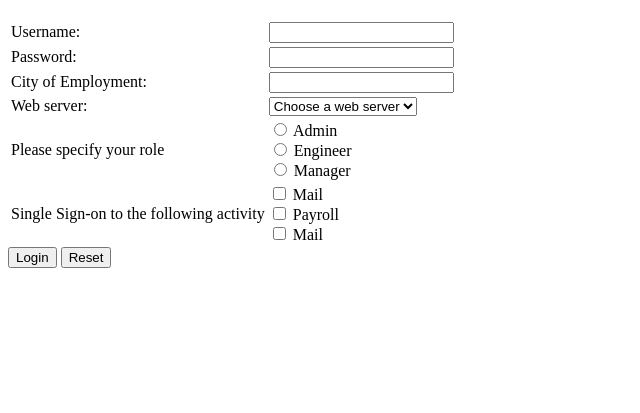
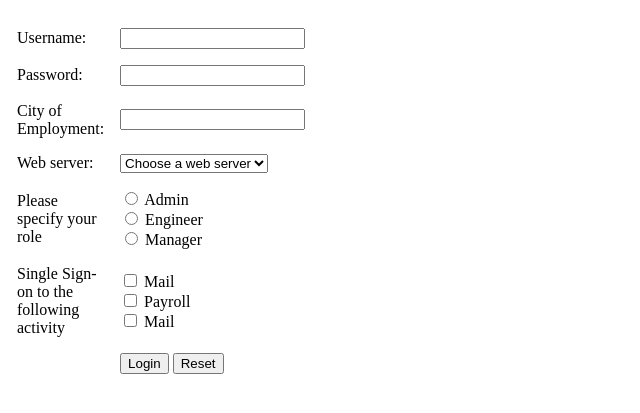
Before and after one commit to kja-axelor/Frontend, a plain HTML site: page html-css/project-1/project1.html in a window 1280 px wide. Shown: the part 61-474 px from the top of the page, without its empty margins (0-640 px from the left). Drawn offline with Linux system fonts and the light colour scheme.

Commit message:
add fixed size to table-data & cell-padding

```diff
--- a/html-css/project-1/project1.html
+++ b/html-css/project-1/project1.html
@@ -5,11 +5,16 @@
     <meta http-equiv="X-UA-Compatible" content="IE=edge">
     <meta name="viewport" content="width=device-width, initial-scale=1.0">
     <title>Project-1</title>
+    <style>
+        td{
+            width: 50px;
+        }
+    </style>
 </head>
 <body>
     <h1>Create From</h1>
     <div>
-        <table>
+        <table cellpadding="7">
             <tr>
                 <td><label for="username">Username:</label></td>
                 <td><input type="text" id="username"></td>
@@ -54,11 +59,14 @@
                     <label for="mail">Mail</label><br>
                 </td>
             </tr>
+            <tr>
+                <td></td>
+                <td>
+                <input type="button" name="login" id="login" value="Login">
+                <input type="button" name="Reset" id="reset" value="Reset">
+                </td>
+            </tr>
         </table>
-        <div>
-            <input type="button" name="login" id="login" value="Login">
-            <input type="button" name="Reset" id="reset" value="Reset">
-        </div>
     </div>
 </body>
 </html>
```
Also changed, not shown: html-css/project-1/project2.html (+2 -2 lines).
